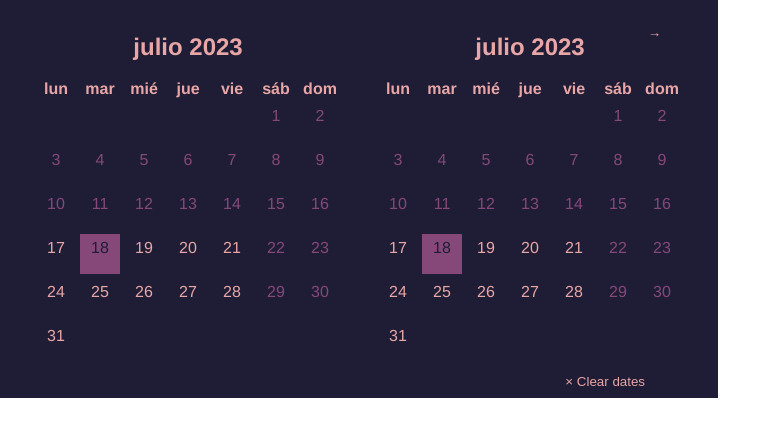
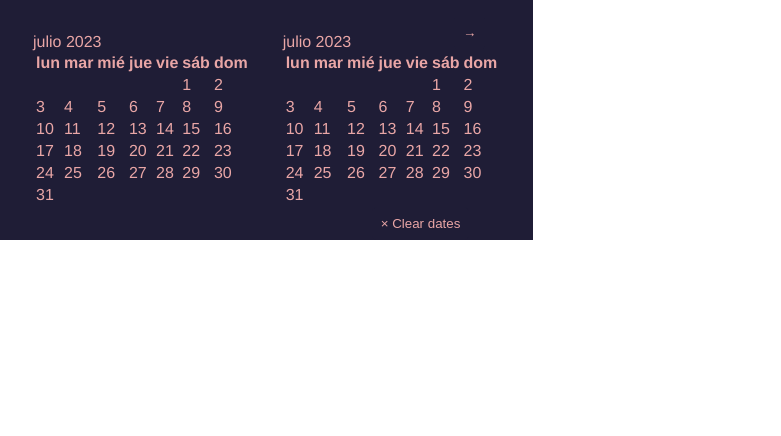
Before and after one commit to ssmirnovacode/calendar, a React (Create React App) app: page / in a window 1280 px wide. Shown: the top 436 px of the page, without its empty margins (0-781 px from the left). Built offline with nearby package versions, Linux system fonts and the light colour scheme.

Commit message:
MonthWrapper removed

```diff
--- a/src/components/Calendar.tsx
+++ b/src/components/Calendar.tsx
@@ -1,5 +1,4 @@
 import { getMonthsToRender } from "../utils/helpers";
-import { MonthWrapper } from "./MonthWrapper";
 import "../css/calendar.css";
 import React, { FC, useEffect, useMemo, useState } from "react";
 import { initTheme } from "../utils/theme";
@@ -10,6 +9,7 @@ import { ArrowButtons, ArrowButtonsProps } from "./parcials/ArrowButtons";
 import { DARK_THEME } from "../mockups/dark-theme";
 import { CalendarContext } from "../context/calendarContext";
 import { MonthContext } from "../context/monthContext";
+import { MonthComponent } from "./MonthComponent";
 
 const Calendar: FC<CalendarProps> = (props) => {
   const {
@@ -70,7 +70,7 @@ const Calendar: FC<CalendarProps> = (props) => {
             className={vertical ? "calendar__body vertical" : "calendar__body"}
           >
             {monthsToRender.map(({ month, year }) => (
-              <MonthWrapper
+              <MonthComponent
                 key={month.toString() + year.toString() + Date.now()}
               />
             ))}
--- a/src/components/MonthComponent.tsx
+++ b/src/components/MonthComponent.tsx
@@ -1,9 +1,11 @@
 import React, { useContext } from "react";
 import {
   getDaysArray,
+  getMonthByLocale,
   getMonthMatrix,
   getShortDateString,
   getTableCellClass,
+  getWeekdaysByLocale,
   isSameDay,
 } from "../utils/helpers";
 import { CalendarContext } from "../context/calendarContext";
@@ -13,9 +15,16 @@ import { MonthContext } from "../context/monthContext";
 export const MonthComponent: React.FC = () => {
   const calendarProps = useContext(CalendarContext);
   const { month, year } = useContext(MonthContext)!;
-  const { endDate, onChange: setDates, startDate, singleDate } = calendarProps!; // TODO - check if it is ok
+  const {
+    endDate,
+    locale,
+    onChange: setDates,
+    startDate,
+    singleDate,
+  } = calendarProps!; // TODO - check if it is ok
 
   const monthMatrix = getMonthMatrix(getDaysArray(month, year));
+  const weekdays = getWeekdaysByLocale(monthMatrix[1]!, month, year, locale);
 
   const getDayClass = (week: string[], day: number, j: number) =>
     getTableCellClass({
@@ -68,12 +77,29 @@ export const MonthComponent: React.FC = () => {
     });
 
   return (
-    <>
-      {monthMatrix.map((week, i) => {
-        return (
-          <tr key={week.reduce((a, b) => a + b) + i}>{renderMonth(week)}</tr>
-        );
-      })}
-    </>
+    <div className="month" title="month" data-testid={`month-${month}`}>
+      <div className="month__header">
+        <span>{getMonthByLocale(month, year, locale)}</span> <span>{year}</span>
+      </div>
+      <table className="table">
+        <thead className="table__header">
+          <tr>
+            {weekdays.map((wd) => (
+              <th key={wd}>{wd}</th>
+            ))}
+          </tr>
+        </thead>
+
+        <tbody className="table__body">
+          {monthMatrix.map((week, i) => {
+            return (
+              <tr key={week.reduce((a, b) => a + b) + i}>
+                {renderMonth(week)}
+              </tr>
+            );
+          })}
+        </tbody>
+      </table>
+    </div>
   );
 };
--- a/src/components/MonthWrapper.tsx
+++ /dev/null
@@ -1,40 +0,0 @@
-import {
-  getDaysArray,
-  getMonthMatrix,
-  getMonthByLocale,
-  getWeekdaysByLocale,
-} from "../utils/helpers";
-import "../css/month.css";
-import React, { FC, useContext } from "react";
-import { MonthComponent } from "./MonthComponent";
-import { CalendarContext } from "../context/calendarContext";
-import { MonthContext } from "../context/monthContext";
-
-export const MonthWrapper: FC = () => {
-  const { locale } = useContext(CalendarContext)!; // TODO - verify if defined
-  const { month, year } = useContext(MonthContext)!;
-
-  const monthMatrix = getMonthMatrix(getDaysArray(month, year));
-  const weekdays = getWeekdaysByLocale(monthMatrix[1]!, month, year, locale); // add typing monthMatrix[1] to avoid !
-
-  return (
-    <div className="month" title="month" data-testid={`month-${month}`}>
-      <div className="month__header">
-        <span>{getMonthByLocale(month, year, locale)}</span> <span>{year}</span>
-      </div>
-      <table className="table">
-        <thead className="table__header">
-          <tr>
-            {weekdays.map((wd) => (
-              <th key={wd}>{wd}</th>
-            ))}
-          </tr>
-        </thead>
-
-        <tbody className="table__body">
-          <MonthComponent />
-        </tbody>
-      </table>
-    </div>
-  );
-};
```
